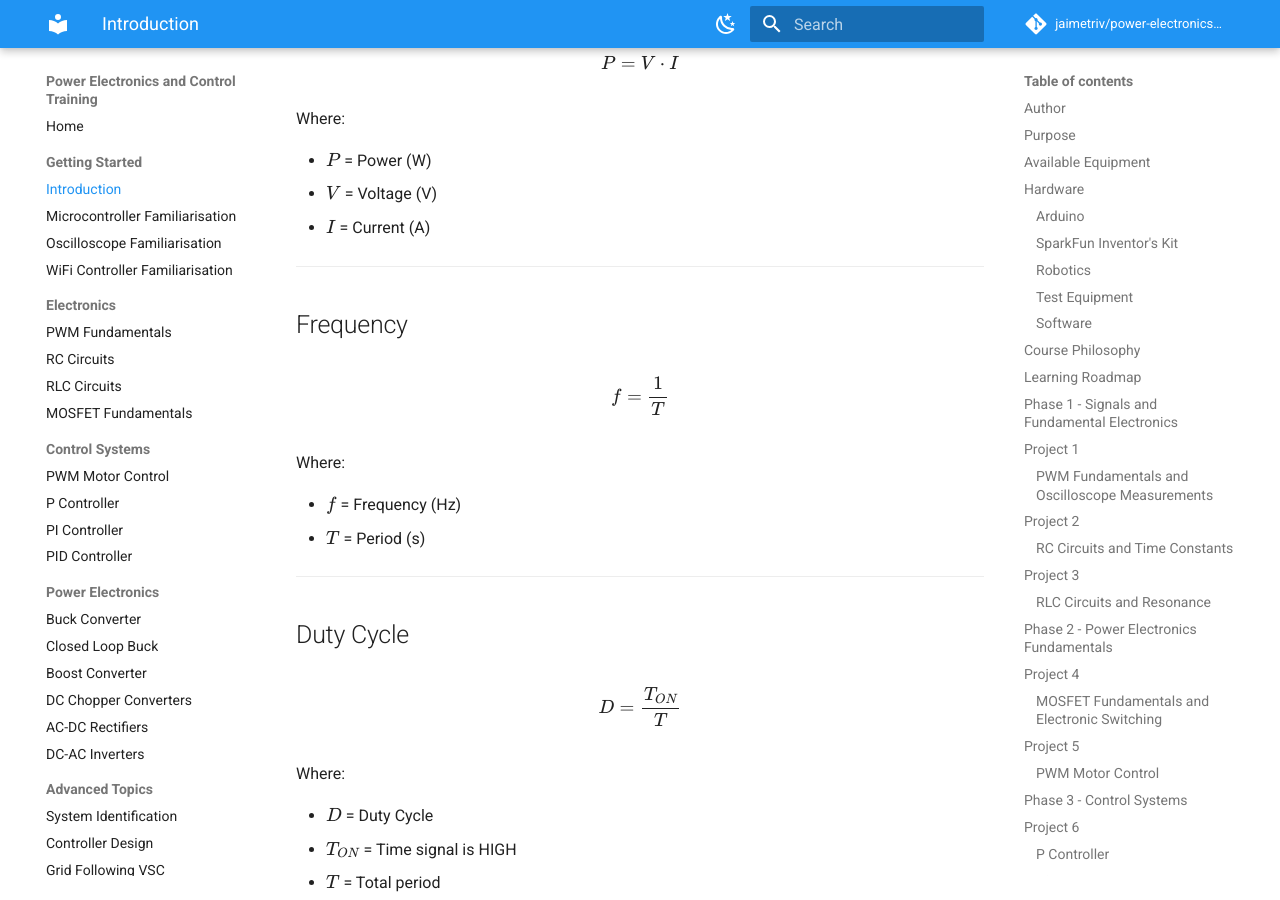
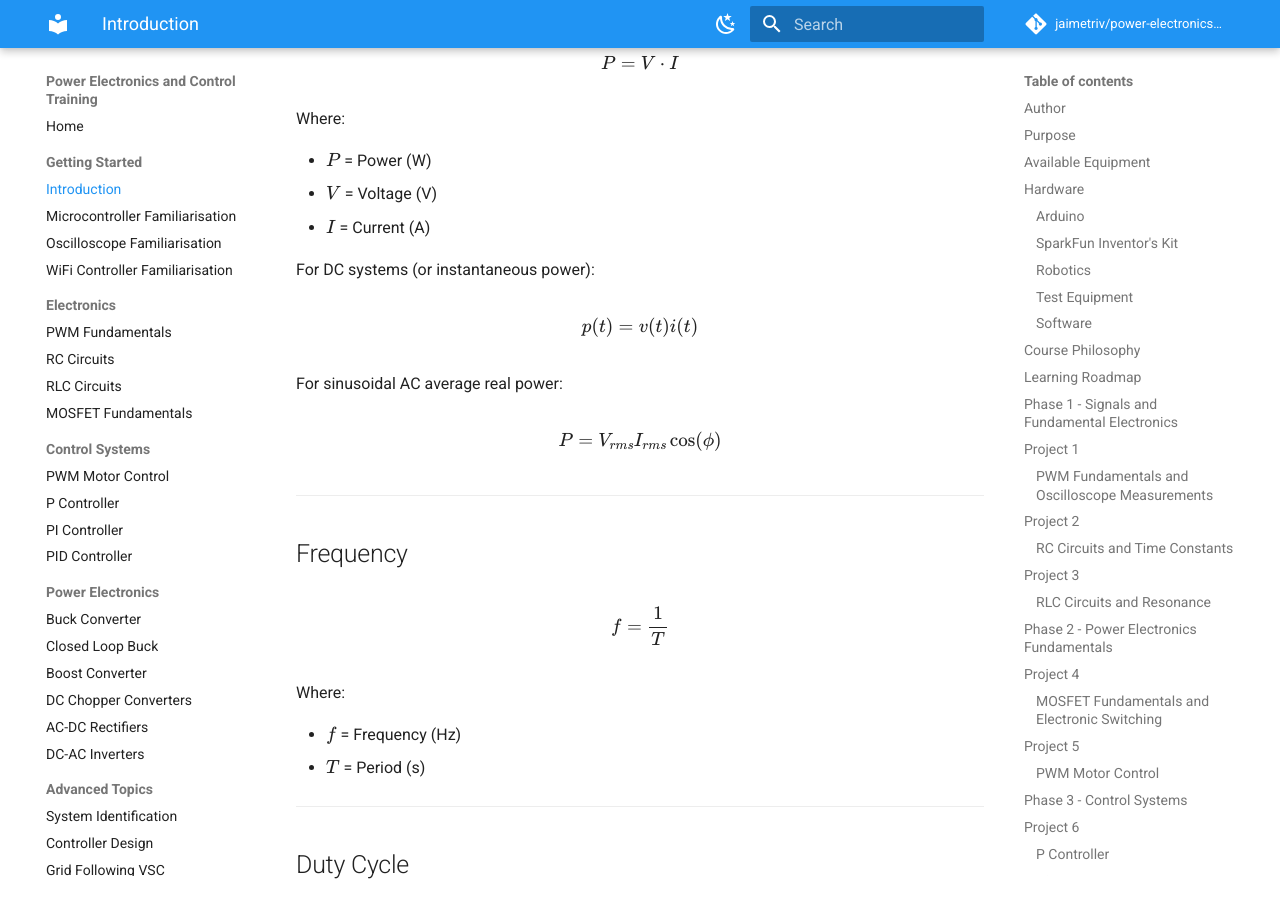
Before and after one commit to jaimetriv/power-electronics-and-control-training, an MkDocs documentation site: the page built from docs/00_Introduction.md, in a window 1280 px wide and 900 px high, scrolled down 10760 px. Built offline with MkDocs 1.6.1 and Material for MkDocs 9.7.7, drawn with Linux system fonts in a browser that asks for light colours; comment, search, counter and statistics services are not loaded; some of the changed text lies outside the part shown.

Commit message:
docs(00_introduction): align workflow and add theory clarifications

```diff
--- a/docs/00_Introduction.md
+++ b/docs/00_Introduction.md
@@ -451,6 +451,18 @@ Where:
 - $V$ = Voltage (V)
 - $I$ = Current (A)
 
+For DC systems (or instantaneous power):
+
+$$
+p(t) = v(t)i(t)
+$$
+
+For sinusoidal AC average real power:
+
+$$
+P = V_{rms}I_{rms}\cos(\phi)
+$$
+
 ---
 
 ## Frequency
```
Also changed, not shown: other parts of docs/00_Introduction.md (+7 -5 lines).
